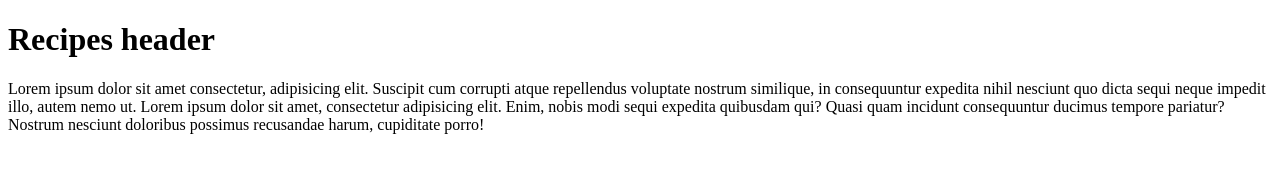
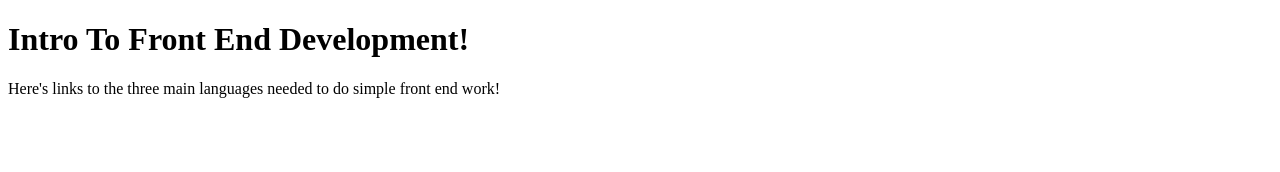
Before and after one commit to lex23unwin/2frontEndDevBlog, a plain HTML site: page index.html in a window 1280 px wide. Drawn offline with Linux system fonts and the light colour scheme.

```diff
--- a/index.html
+++ b/index.html
@@ -6,13 +6,9 @@
     <link rel="stylesheet" href="styles.css">
 </head>
 <body>
-    <h1>Recipes header</h1>
-    <p>Lorem ipsum dolor sit amet consectetur, adipisicing elit.
-    Suscipit cum corrupti atque repellendus voluptate nostrum similique,
-    in consequuntur expedita nihil nesciunt quo dicta sequi neque impedit
-    illo, autem nemo ut. Lorem ipsum dolor sit amet, consectetur adipisicing elit.
-    Enim, nobis modi sequi expedita quibusdam qui? Quasi quam incidunt consequuntur
-    ducimus tempore pariatur? Nostrum nesciunt doloribus possimus recusandae harum,
-    cupiditate porro!</p>
+    <h1>Intro To Front End Development!</h1>
+    <p>Here's links to the three main languages needed
+       to do simple front end work!
+    </p>
 </body>
 </html>
```
